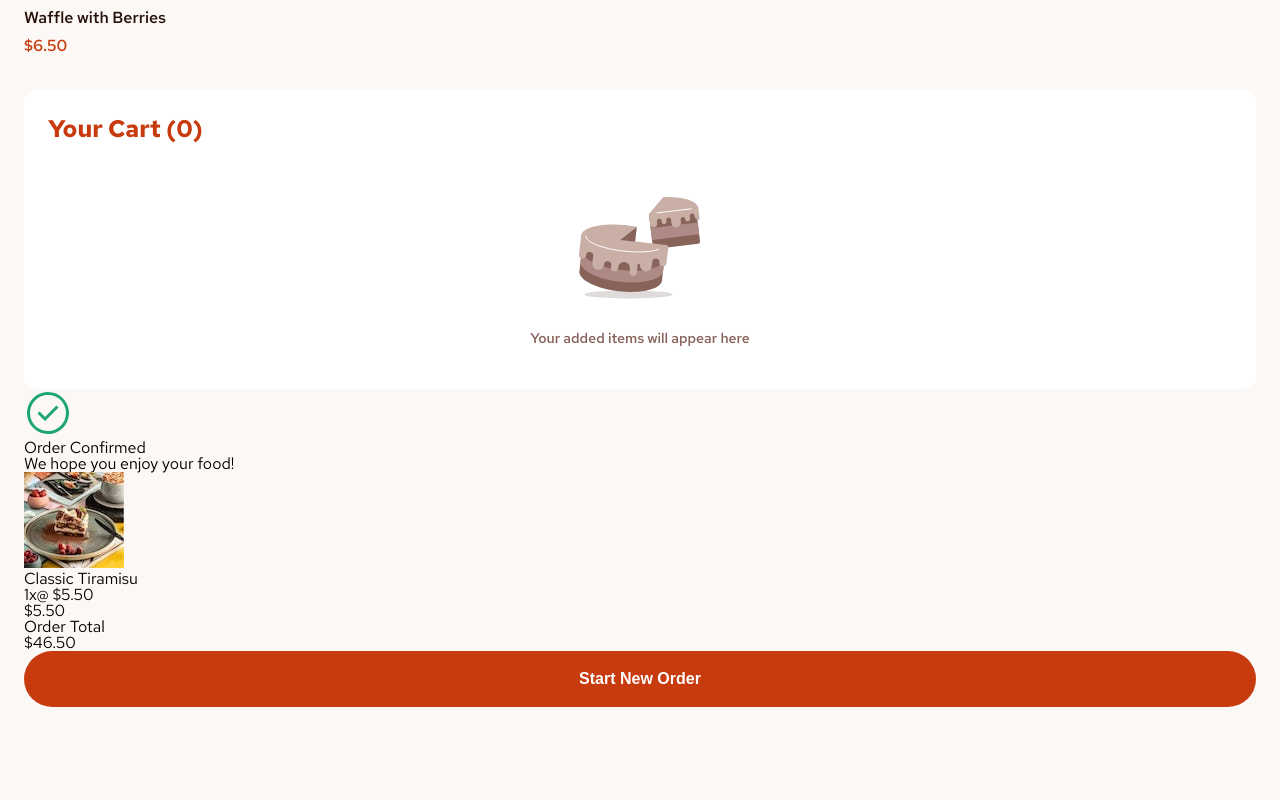
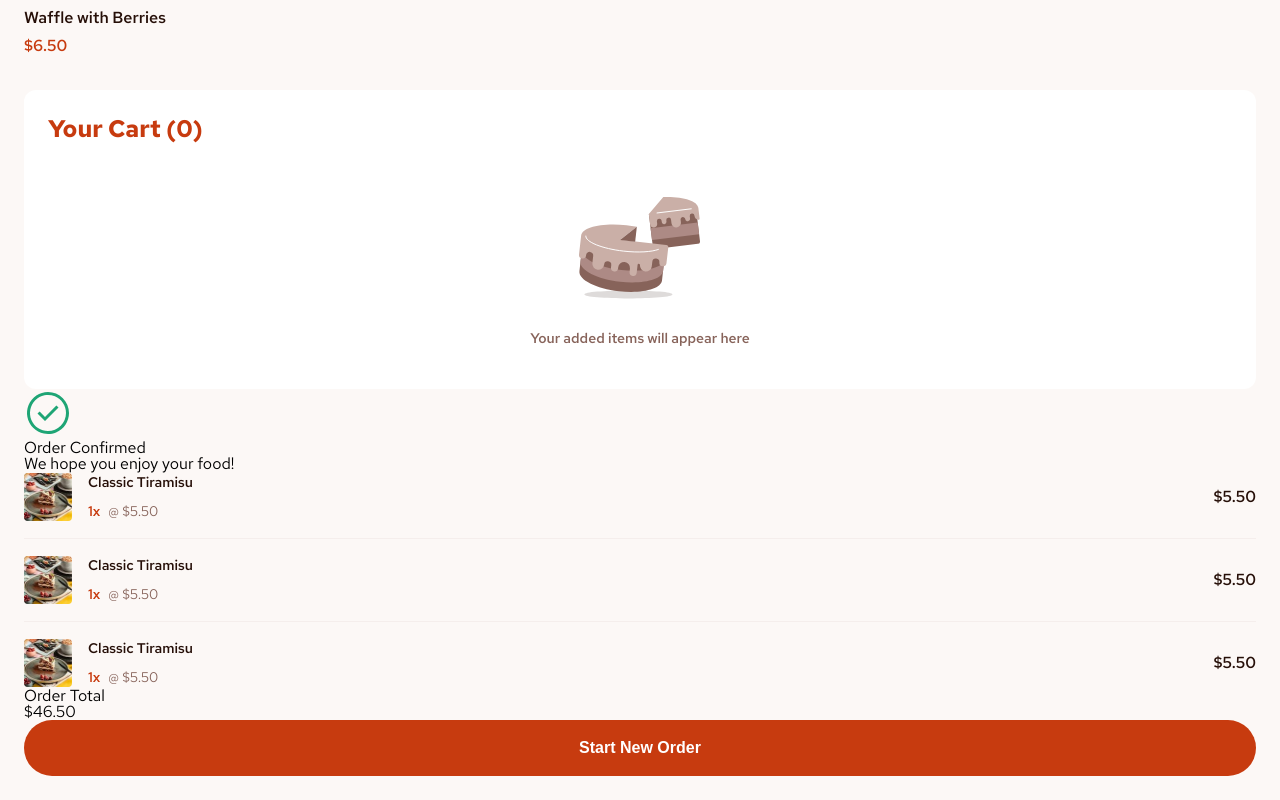
Before and after one commit to perfi-dev/product-list-with-cart, a React (Vite) app: page / in a window 1280 px wide. Shown: the part 1341-2141 px from the top of the page. Before the commit the page ends 2072 px from the top, so only its background shows below. Built offline with nearby package versions, Linux system fonts and the light colour scheme.

Commit message:
feat: add ModalItem component styles

```diff
--- a/src/components/Modal/Modal.jsx
+++ b/src/components/Modal/Modal.jsx
@@ -16,9 +16,9 @@ function Modal() {
 
         <div>
           <ul>
-            <li>
-              <ModalItem />
-            </li>
+            <ModalItem />
+            <ModalItem />
+            <ModalItem />
           </ul>
 
           <div></div>
--- a/src/components/ModalItem/ModalItem.jsx
+++ b/src/components/ModalItem/ModalItem.jsx
@@ -1,22 +1,28 @@
+import styles from "./ModalItem.module.css";
+
 function ModalItem() {
   return (
-    <li>
-      <div>
+    <li className={styles.item}>
+      <div className={styles.container}>
         <img
           src="../../../public/assets/images/image-tiramisu-thumbnail.jpg"
           alt=""
+          className={styles.image}
         />
 
-        <div>
-          <h3>Classic Tiramisu</h3>
-          <div>
-            <span>1x</span>
-            <span>@ $5.50</span>
+        <div className={styles.details}>
+          <h3 className={`${styles.name} text-preset-4-bold`}>
+            Classic Tiramisu
+          </h3>
+
+          <div className={styles.amount}>
+            <span className={`${styles.quantity} text-preset-4-bold`}>1x</span>
+            <span className={`${styles.price} text-preset-4`}>@ $5.50</span>
           </div>
         </div>
       </div>
 
-      <span>$5.50</span>
+      <span className={`${styles.totalPrice} text-preset-3`}>$5.50</span>
     </li>
   );
 }
--- /dev/null
+++ b/src/components/ModalItem/ModalItem.module.css
@@ -0,0 +1,58 @@
+.item {
+  display: flex;
+  align-items: center;
+  justify-content: space-between;
+
+  padding: var(--sp-200) 0;
+  border-bottom: 1px solid var(--color-rose-100);
+}
+
+.item:first-child {
+  padding-top: 0;
+}
+
+.item:last-child {
+  padding-bottom: 0;
+  border-bottom: none;
+}
+
+.container {
+  display: flex;
+  align-items: center;
+  gap: var(--sp-200);
+}
+
+.image {
+  display: block;
+  width: 3rem;
+  height: 3rem;
+  border-radius: var(--sp-50);
+}
+
+.details {
+  display: flex;
+  flex-direction: column;
+  gap: var(--sp-100);
+}
+
+.name {
+  color: var(--color-rose-900);
+}
+
+.amount {
+  display: flex;
+  align-items: center;
+  gap: var(--sp-100);
+}
+
+.quantity {
+  color: var(--color-red);
+}
+
+.price {
+  color: var(--color-rose-500);
+}
+
+.totalPrice {
+  color: var(--color-rose-900);
+}
```
